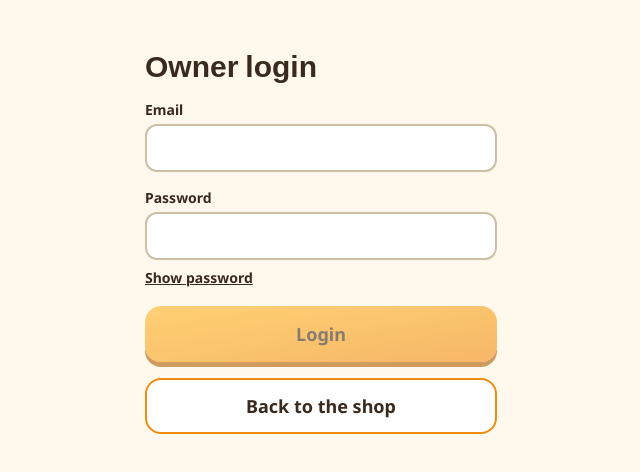
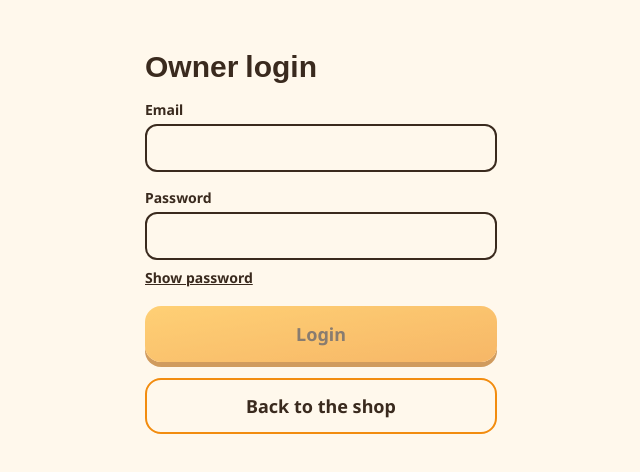
Before and after one commit to abhinashp25/Pradhan-Grocery-Shop, a React (Vite) app in the folder frontend/: page /owner/login in a window 1280 px wide. Shown: the top 472 px of the page, without its empty margins (319-959 px from the left). Built offline with nearby package versions, Linux system fonts and the light colour scheme; no server answers; a web font is replaced by a local one.

Commit message:
logo changed and impliment defult colour

```diff
--- a/frontend/index.html
+++ b/frontend/index.html
@@ -6,7 +6,7 @@
     <title>Pradhan Grocery Store | See it here, buy it in our shop</title>
     <meta name="description" content="See what is in Pradhan Grocery Store and the price. Make your list, send it to the shop, then come and collect it." />
     <meta name="theme-color" content="#0E4A2B" />
-    <link rel="icon" href="/favicon.svg" type="image/svg+xml" />
+    <link rel="icon" href="/Favicon.svg" type="image/svg+xml" />
     <link rel="apple-touch-icon" href="/icon-192.png" />
     <style>
       /* Shown at once while the app downloads, so a slow phone never sees a blank page. */
--- a/frontend/src/App.tsx
+++ b/frontend/src/App.tsx
@@ -1,11 +1,15 @@
+import { lazy, Suspense } from "react";
 import { Route, Routes } from "react-router-dom";
 import CustomerApp from "./CustomerApp";
-import OwnerApp from "./OwnerApp";
+import { Skeleton } from "./components/Skeleton";
+
+// Customers never download the owner screens.
+const OwnerApp = lazy(() => import("./OwnerApp"));
 
 export default function App() {
   return (
     <Routes>
-      <Route path="/owner/*" element={<OwnerApp />} />
+      <Route path="/owner/*" element={<Suspense fallback={<Skeleton className="m-4 h-64" />}><OwnerApp /></Suspense>} />
       <Route path="*" element={<CustomerApp />} />
     </Routes>
   );
--- a/frontend/src/CustomerApp.tsx
+++ b/frontend/src/CustomerApp.tsx
@@ -1,13 +1,17 @@
+import { useEffect, useRef } from "react";
+import gsap from "gsap";
 import { Route, Routes, useLocation } from "react-router-dom";
 import { AudioHelp } from "./components/AudioHelp";
 import { BottomBar } from "./components/BottomBar";
-import { BackToTop, CookieNotice, ScrollProgress } from "./components/Chrome";
+import { BackButton } from "./components/BackButton";
+import { BackToTop, CookieNotice, OfflineBar, ScrollProgress } from "./components/Chrome";
 import { CallPill } from "./components/CallPill";
 import { Footer } from "./components/Footer";
 import { RequireCustomer } from "./components/Guards";
 import { Header } from "./components/Header";
 import { fetchShop } from "./lib/api";
 import { useText } from "./lib/lang";
+import { prefersReducedMotion } from "./lib/motion";
 import { useLoad } from "./lib/useLoad";
 import { Account } from "./pages/Account";
 import { Category } from "./pages/Category";
@@ -30,6 +34,19 @@ export default function CustomerApp() {
   const { pathname } = useLocation();
   const clip = ({ "/": "home", "/search": "search", "/list": "mylist", "/login": "login", "/credit": "creditbook" } as Record<string, string>)[pathname];
   const shop = useLoad(fetchShop, []).data;
+  const mainRef = useRef<HTMLElement>(null);
+  // Shop pages use the whole laptop width. Forms and lists stay narrow so they are easy to read.
+  const wide = pathname === "/" || pathname.startsWith("/c/") || pathname === "/search" || pathname.startsWith("/p/");
+
+  // A short, smooth change between pages. Skipped when the phone asks for less motion.
+  useEffect(() => {
+    window.scrollTo(0, 0);
+    if (!mainRef.current || prefersReducedMotion()) return;
+    const tween = gsap.fromTo(mainRef.current, { opacity: 0, y: 14 }, { opacity: 1, y: 0, duration: 0.4, ease: "power2.out", clearProps: "opacity,transform" });
+    return () => {
+      tween.kill();
+    };
+  }, [pathname]);
   return (
     <>
       <a href="#main" className="no-print sr-only focus:not-sr-only focus:fixed focus:left-2 focus:top-2 focus:z-50 focus:rounded-xl focus:bg-saffron focus:px-4 focus:py-2 focus:font-bold focus:text-[#3A2A1E]">
@@ -37,7 +54,9 @@ export default function CustomerApp() {
       </a>
       <ScrollProgress />
       <Header />
-      <main id="main" className="mx-auto max-w-3xl px-4 pb-8 pt-4">
+      <OfflineBar />
+      <main ref={mainRef} id="main" className={`mx-auto px-4 pb-8 pt-4 lg:px-8 lg:pt-8 ${wide ? "max-w-6xl" : "max-w-2xl"}`}>
+        {pathname !== "/" && pathname !== "/welcome" && <div className="mb-4"><BackButton fallback="/" /></div>}
         {clip && <AudioHelp clip={clip} />}
         <Routes>
           <Route path="/" element={<Home />} />
--- a/frontend/tailwind.config.js
+++ b/frontend/tailwind.config.js
@@ -4,11 +4,11 @@ export default {
   theme: {
     extend: {
       colors: {
-        page: "var(--page)",
-        card: "var(--card)",
-        ink: "var(--ink)",
-        muted: "var(--muted)",
-        line: "var(--line)",
+        page: "rgb(var(--page) / <alpha-value>)",
+        card: "rgb(var(--card) / <alpha-value>)",
+        ink: "rgb(var(--ink) / <alpha-value>)",
+        muted: "rgb(var(--muted) / <alpha-value>)",
+        line: "rgb(var(--line) / <alpha-value>)",
         saffron: { DEFAULT: "#F28C0F", light: "#FFB627", dark: "#B25F00" },
         forest: "#0E4A2B",
         leaf: "#1F7A3E",
```
